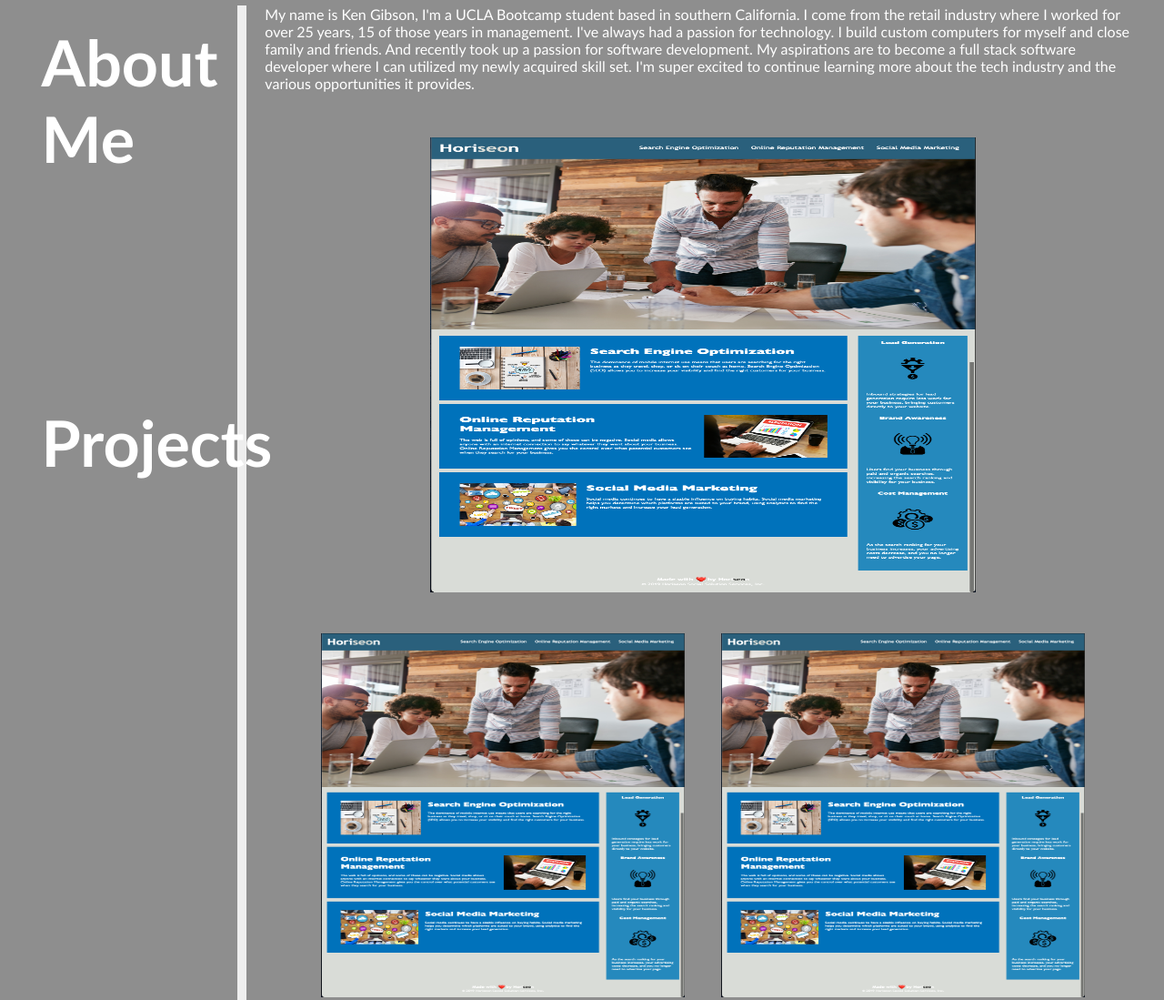
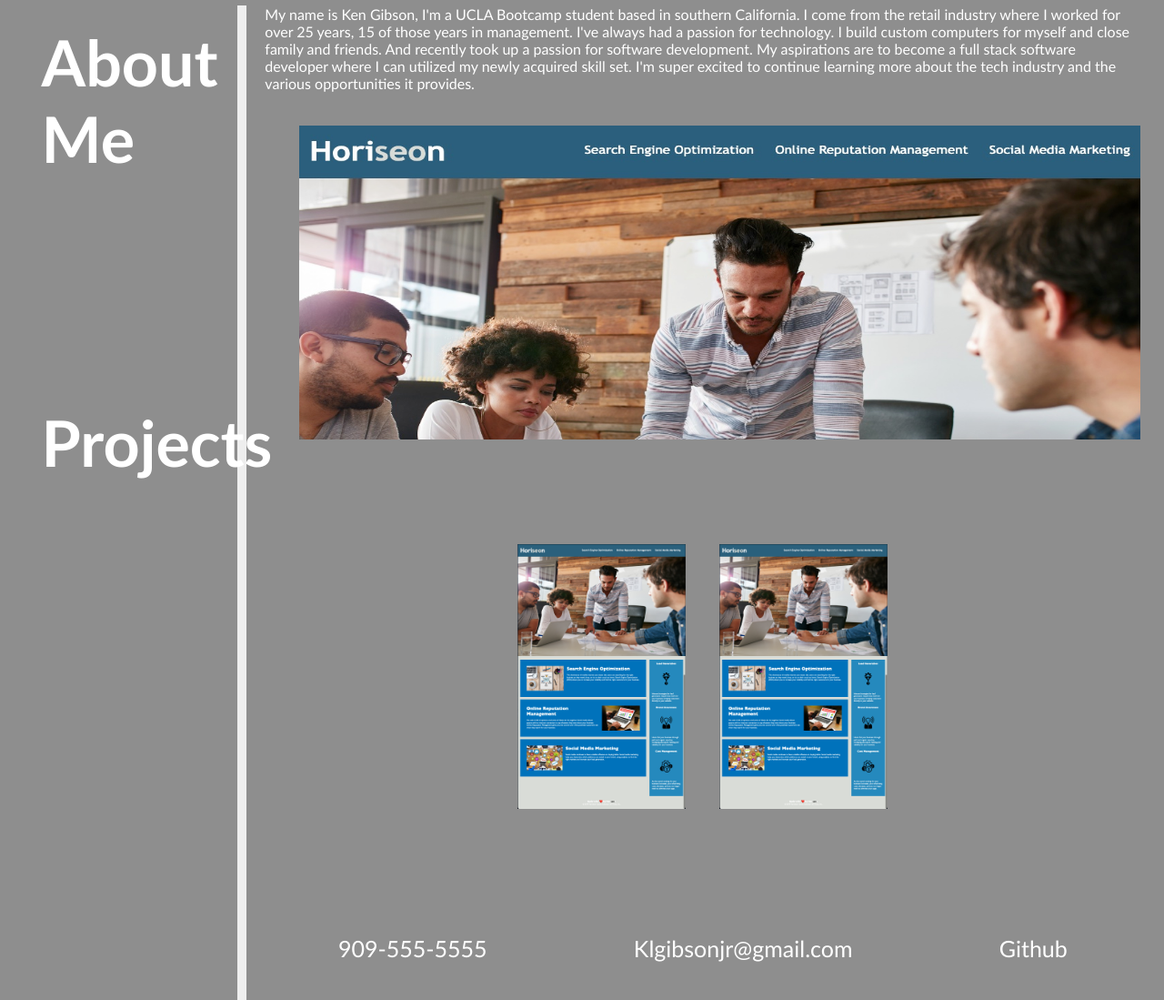
Before and after one commit to Klgibsonjr/ken-gibson-portfolio, a plain HTML site: page index.html in a window 1280 px wide. Shown: the part 220-1319 px from the top of the page at 91% size. Drawn offline with Linux system fonts and the light colour scheme.

Commit message:
css adjustments

```diff
--- a/assets/css/style.css
+++ b/assets/css/style.css
@@ -137,17 +137,16 @@ ul {
 .projects {
   display: flex;
   flex-wrap: wrap;
-  /* flex-direction: column; */
   justify-content: center;
-  margin: 30px;
+  margin: 2%;
 }
 
 .main-project {
-  width: 600px;
-  height: 500px;
+  width: 100%;
+  height: 75%;
   align-items: center;
   flex-basis: 100%;
-  margin: 20px;
+  margin: 2%;
 }
 
 .break {
@@ -156,7 +155,7 @@ ul {
 }
 
 .side-project {
-  width: 400px;
-  height: 400px;
-  margin: 20px;
+  width: 20%;
+  /* height: 5%; */
+  margin: 2%;
 }
--- a/index.html
+++ b/index.html
@@ -54,13 +54,13 @@
         <article class="projects">
           <!-- <h2 class="categories">Projects</h2> -->
           <a
-            href="./assets/Images/horiseon_image.jpeg"
+            href="https://klgibsonjr.github.io/horiseon-accessibility-refactor/"
             target="_blank"
             title="Horiseon refactor project"
             ><img
               class="main-project"
               id="projects"
-              src="/assets/Images/Horiseon.png"
+              src="/assets/Images/horiseon_image.jpeg"
               alt="image of important project"
           /></a>
           <div class="break"></div>
```
